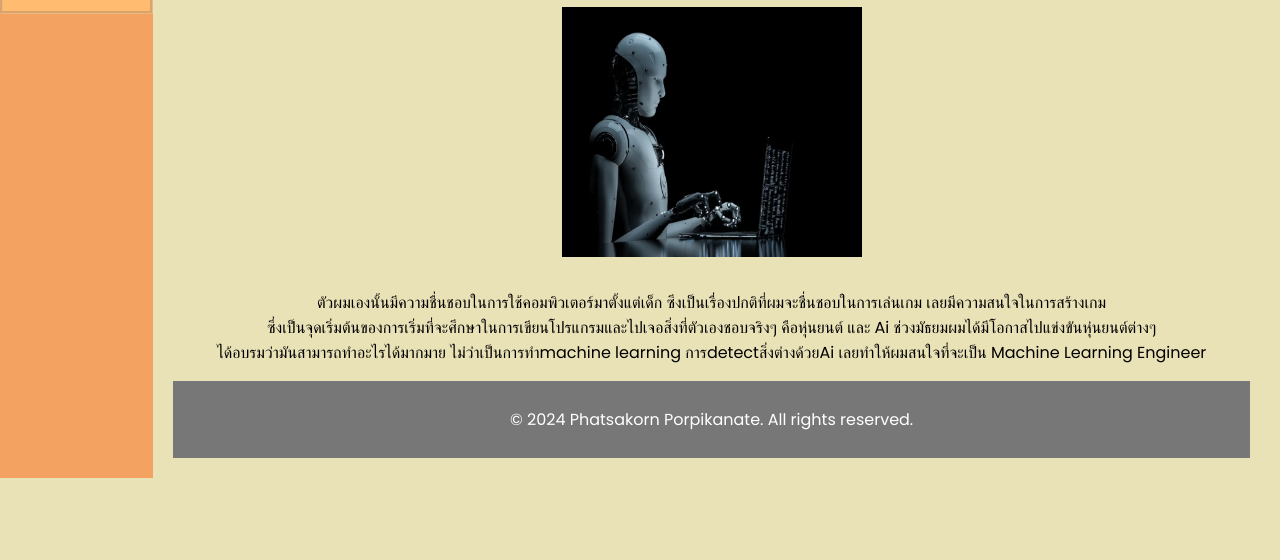
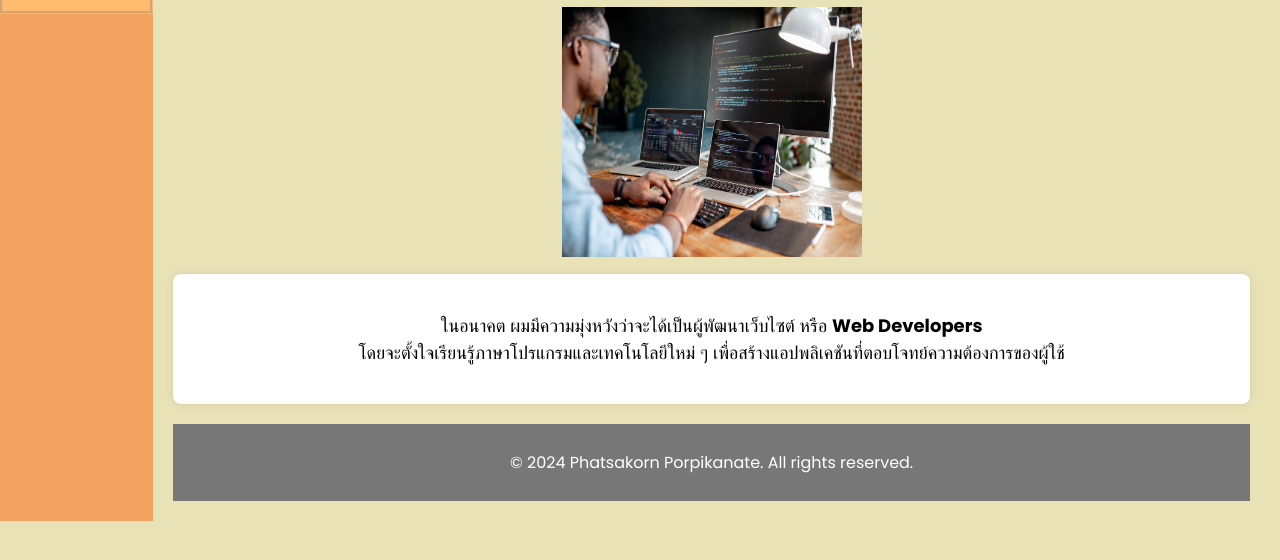
Before and after one commit to Phatsakorn-Pornpikanate/6709681131_MyCSTUStory, a plain HTML site: page myfuture.html in a window 1280 px wide. Shown: the part 118-678 px from the top of the page. Drawn offline with Linux system fonts and the light colour scheme.

Commit message:
Modified myfuture.html text and img , mystyles.css and remove job.jpg and add webdev.jpg

```diff
--- a/myfuture.html
+++ b/myfuture.html
@@ -27,10 +27,11 @@
     <main class="mainfuture">
         <div class="content"id="home">
             <h2>MY FUTURE</h2>
-            <img src="./resources/img/job.jpg" alt="">
-            <p>ตัวผมเองนั้นมีความชื่นชอบในการใช้คอมพิวเตอร์มาตั้งแต่เด็ก ซึงเป็นเรื่องปกติที่ผมจะชื่นชอบในการเล่นเกม เลยมีความสนใจในการสร้างเกม
-            <br>ซึ่งเป็นจุดเริ่มต้นของการเริ่มที่จะศึกษาในการเขียนโปรแกรมและไปเจอสิ่งที่ตัวเองชอบจริงๆ คือหุ่นยนต์ และ Ai ช่วงมัธยมผมได้มีโอกาสไปแข่งขันหุ่นยนต์ต่างๆ
-            <br>ได้อบรมว่ามันสามารถทำอะไรได้มากมาย ไม่ว่าเป็นการทำmachine learning การdetectสิ่งต่างด้วยAi เลยทำให้ผมสนใจที่จะเป็น Machine Learning Engineer</p>
+            <img src="./resources/img/webdev.jpg" alt="">
+            <section class="info-future">
+                <p>ในอนาคต ผมมีความมุ่งหวังว่าจะได้เป็นผู้พัฒนาเว็บไซต์ หรือ <b>Web Developers</b>
+                <br>โดยจะตั้งใจเรียนรู้ภาษาโปรแกรมและเทคโนโลยีใหม่ ๆ เพื่อสร้างแอปพลิเคชันที่ตอบโจทย์ความต้องการของผู้ใช้</p>
+            </section>
         </div>
 
         <footer>
--- a/mystyles.css
+++ b/mystyles.css
@@ -134,6 +134,16 @@ main
 
 }
 
+.info-future
+{
+    background-color: #fff;
+    border-radius: 8px;
+    box-shadow: 0 0 10px rgba(0, 0, 0, 0.1);
+    margin-bottom: 20px;
+    padding: 20px;
+    font-size: 18px;
+}
+
 #about
 {
     margin: 0;
```
Also changed, not shown: resources/img/job.jpg (deleted), resources/img/webdev.jpg (added).
